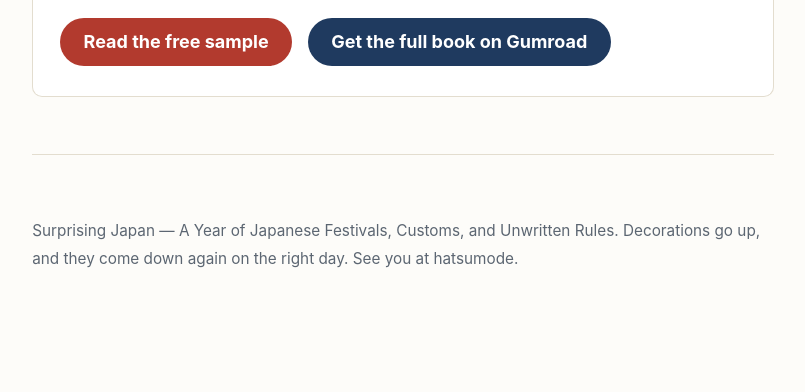
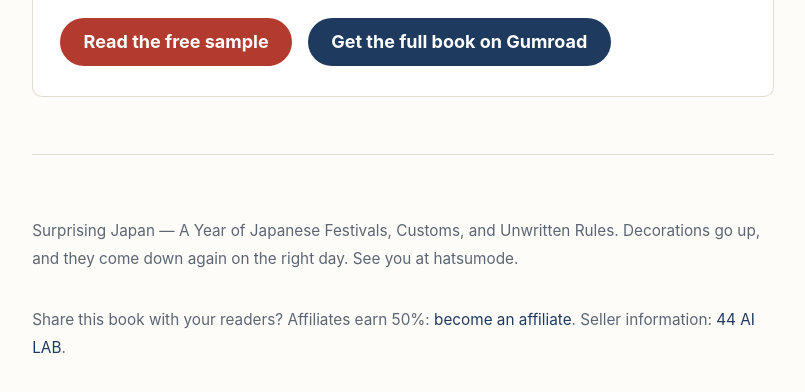
Before and after one commit to 44ailab/surprising-japan, a plain HTML site: page index.html in a window 1280 px wide. Shown: the part 5145-5537 px from the top of the page, without its empty margins (237-1042 px from the left). Before the commit the page ends 5502 px from the top, so only its background shows below. Drawn offline with Linux system fonts and the light colour scheme.

Commit message:
Add affiliate program link to footer

```diff
--- a/index.html
+++ b/index.html
@@ -216,6 +216,7 @@
 
 <footer class="site">
   <p class="fineprint">Surprising Japan — A Year of Japanese Festivals, Customs, and Unwritten Rules. Decorations go up, and they come down again on the right day. See you at hatsumode.</p>
+  <p class="fineprint">Share this book with your readers? Affiliates earn 50%: <a href="https://aismartlab.gumroad.com/affiliates">become an affiliate</a>. Seller information: <a href="seller.html">44 AI LAB</a>.</p>
 </footer>
 
 </div>
```
